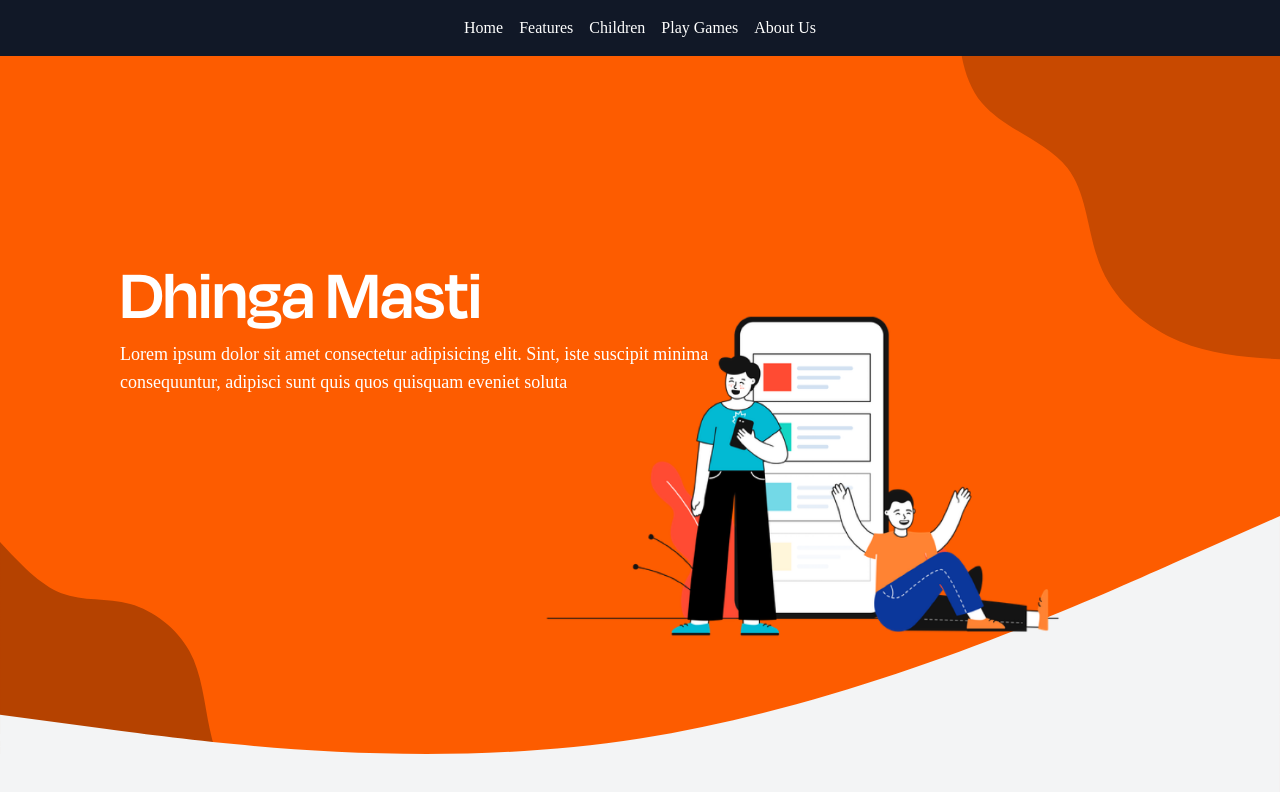
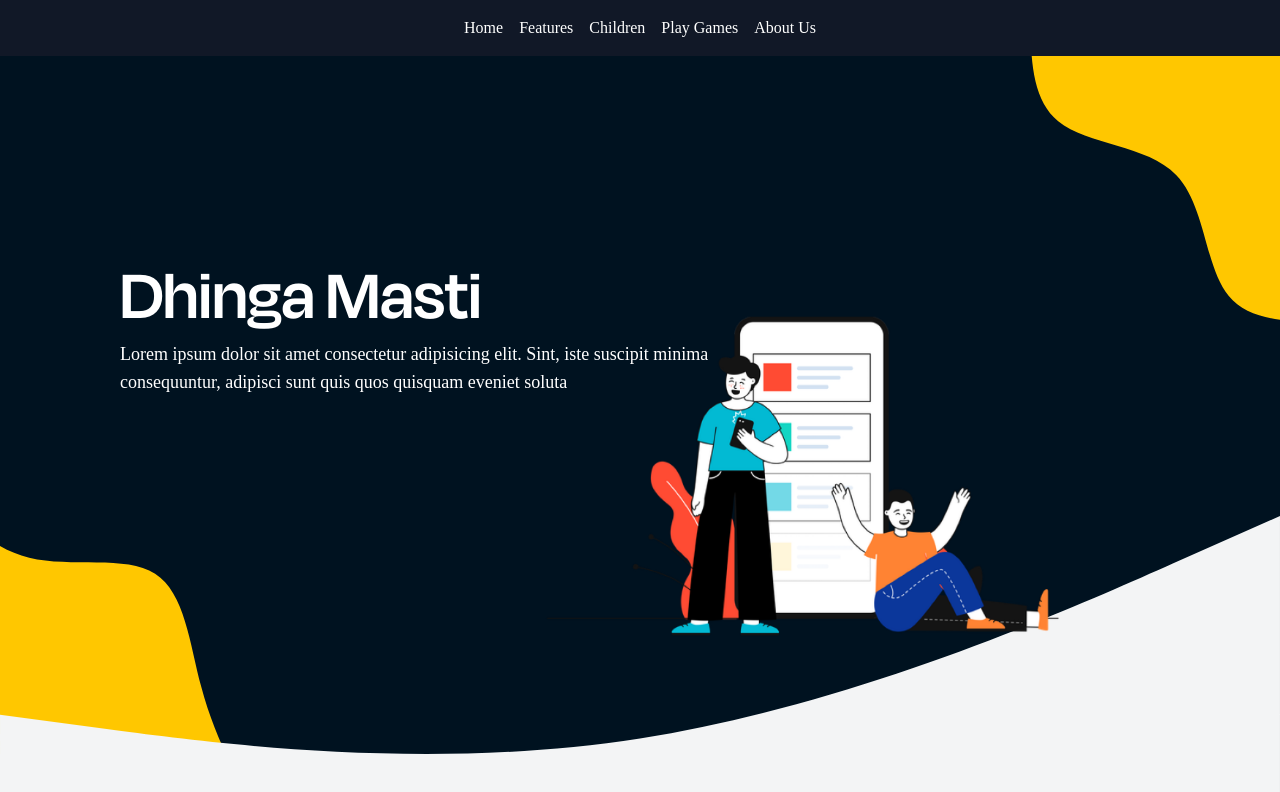
Before and after one commit to abhidadhaniya23/Dhinga-Masti, a React (Create React App) app: page / in a window 1280 px wide. Shown: the top 792 px of the page. Built offline with nearby package versions, Linux system fonts and the light colour scheme; a web font is replaced by a local one.

Commit message:
added new svg bg for intro section

```diff
--- a/src/Sections/Intro/Intro.js
+++ b/src/Sections/Intro/Intro.js
@@ -11,7 +11,7 @@ const Intro = () => {
   };
   return (
     <>
-      <section className="h-auto text-white bg-center bg-cover relative md:h-[100vh] flex justify-center items-center bg-IntroPattern">
+      <section className="h-auto text-white bg-center bg-cover relative md:h-[100vh] flex justify-center items-center bg-IntroPatternPhone md:bg-IntroPatternScreen">
         <Header />
         <Wave />
         <motion.img src={avatar} variants={avatarAnimate} initial="hidden" animate="show" className="absolute top-72 right-52 trans z-10 w-[35rem]" alt="" />
--- a/tailwind.config.js
+++ b/tailwind.config.js
@@ -8,7 +8,8 @@ module.exports = {
         // poppins: ["body, sans-serif"],
       },
       backgroundImage: {
-        IntroPattern: "url(/src/Assets/IntroSvg.svg)",
+        IntroPatternPhone: "url(/src/Assets/phoneBg.svg)",
+        IntroPatternScreen: "url(/src/Assets/screenBg.svg)",
       },
     },
   },
```
Also changed, not shown: src/Assets/phoneBg.svg (added), src/Assets/screenBg.svg (added).
